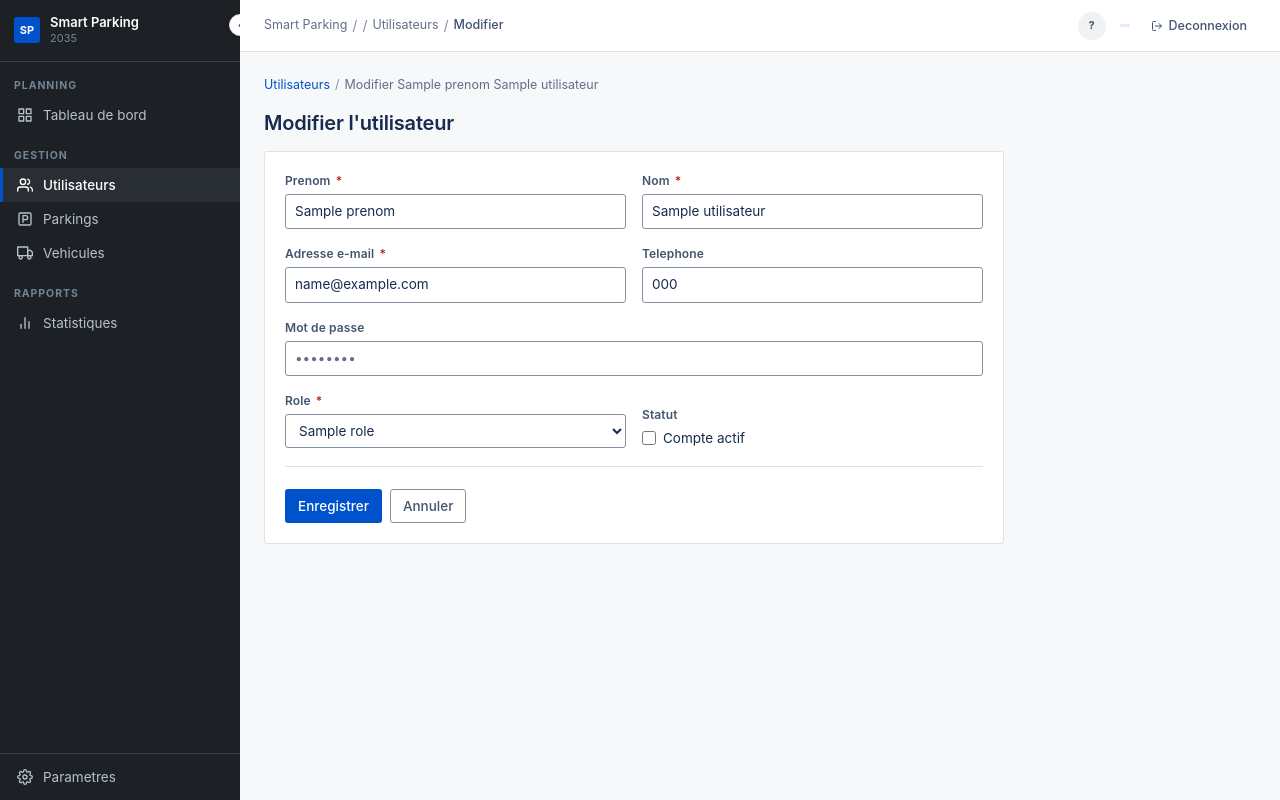
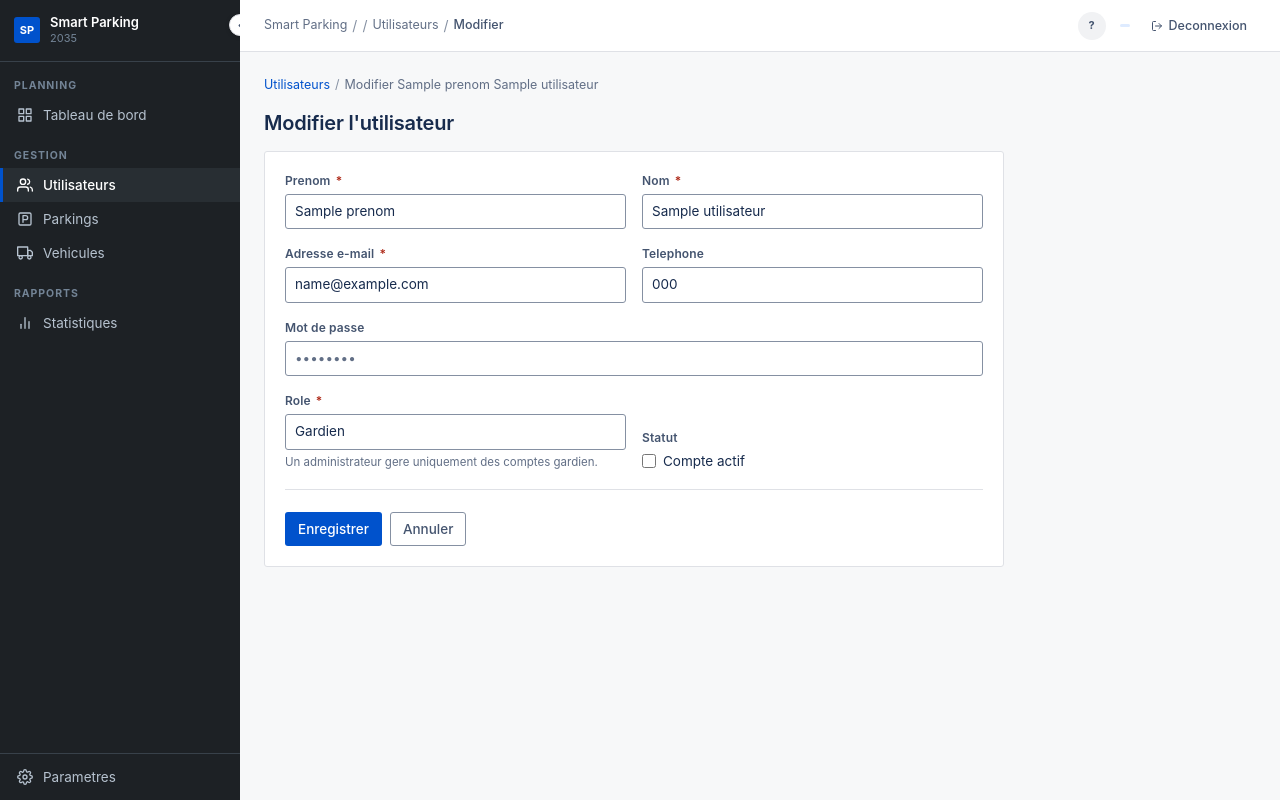
Before and after one commit to Mathieu-35/Smart_Parking_2035, a FastAPI app: template app/templates/utilisateurs/form.html in a window 1280 px wide. Run offline with FastAPI, Linux system fonts and the light colour scheme; the template is opened without the code that fills it: most values are stand-ins (such as "Sample title", 1, 10 or a date in 2020); parts of the project's set-up code (start-up, migrations or seed data) failed here and were passed over.

Commit message:
Moindre privilege : l'admin ne gere (modifier/supprimer) que les gardiens
Un conducteur possede son compte (auto-inscription) : l'admin n'a pas a
modifier son mot de passe / email / etc. Un admin vient du script.

- edit_form, update, delete : verrou serveur -> si le compte cible n'est
  pas un gardien, action refusee (redirection + message). Empeche aussi
  l'escalade : le role est force a rester gardien lors d'une modification.
- form.html : champ role fige a "Gardien" (creation ET modification).
- list.html / detail.html : boutons Modifier/Supprimer affiches seulement
  pour les gardiens ; sinon lien "Voir" (consultation).

Co-Authored-By: Claude Opus 4.7 <noreply@anthropic.com>

```diff
--- a/app/templates/utilisateurs/detail.html
+++ b/app/templates/utilisateurs/detail.html
@@ -28,10 +28,13 @@
     </div>
   </div>
   <div style="display: flex; gap: 8px; align-items: center;">
+    {# Modifier/Supprimer seulement pour les comptes gardien (BF15). #}
+    {% if utilisateur.role.nom == 'gardien' %}
     <a href="/utilisateurs/{{ utilisateur.id }}/modifier" class="btn btn-secondary">Modifier</a>
     <form method="POST" action="/utilisateurs/{{ utilisateur.id }}/supprimer" onsubmit="return confirmDelete(this)">
       <button type="submit" class="btn btn-danger">Supprimer</button>
     </form>
+    {% endif %}
   </div>
 </div>
 
--- a/app/templates/utilisateurs/form.html
+++ b/app/templates/utilisateurs/form.html
@@ -83,22 +83,16 @@
 
         <div class="form-group">
           <label class="form-label" for="role_id">Role <span class="required">*</span></label>
+          {# L'admin ne gere que des comptes gardien (BF15). Le role est
+             donc fige a "Gardien", a la creation comme a la modification
+             (pas d'escalade de privilege possible). #}
+          <input class="form-control" type="text" value="Gardien" disabled />
           {% if action == 'creer' %}
-            {# Un administrateur ne cree que des comptes gardien (BF15). #}
-            <input class="form-control" type="text" value="Gardien" disabled />
             <input type="hidden" name="role_id" value="{{ roles[0].id if roles else '' }}" />
-            <div class="form-hint">Un administrateur cree uniquement des comptes gardien.</div>
           {% else %}
-            <select class="form-control" id="role_id" name="role_id" required>
-              <option value="" disabled>Selectionner un role</option>
-              {% for role in roles %}
-              <option value="{{ role.id }}"
-                {% if utilisateur and utilisateur.role_id == role.id %}selected{% endif %}>
-                {{ role.nom | capitalize }}
-              </option>
-              {% endfor %}
-            </select>
+            <input type="hidden" name="role_id" value="{{ utilisateur.role_id }}" />
           {% endif %}
+          <div class="form-hint">Un administrateur gere uniquement des comptes gardien.</div>
         </div>
 
         <div class="form-group" style="justify-content: flex-end;">
--- a/app/templates/utilisateurs/list.html
+++ b/app/templates/utilisateurs/list.html
@@ -77,11 +77,17 @@
           </td>
           <td>
             <div class="td-actions">
+              {# L'admin ne gere (modifier/supprimer) que les gardiens.
+                 Pour les autres, on propose seulement de consulter. #}
+              {% if u.role.nom == 'gardien' %}
               <a href="/utilisateurs/{{ u.id }}/modifier" class="action-link">Modifier</a>
               <span class="td-actions-sep">|</span>
               <form method="POST" action="/utilisateurs/{{ u.id }}/supprimer" onsubmit="return confirmDelete(this)" style="display:inline;">
                 <button type="submit" class="action-link danger">Supprimer</button>
               </form>
+              {% else %}
+              <a href="/utilisateurs/{{ u.id }}" class="action-link">Voir</a>
+              {% endif %}
             </div>
           </td>
         </tr>
```
Also changed, not shown: app/routes/utilisateur.py (+36 -3 lines).
